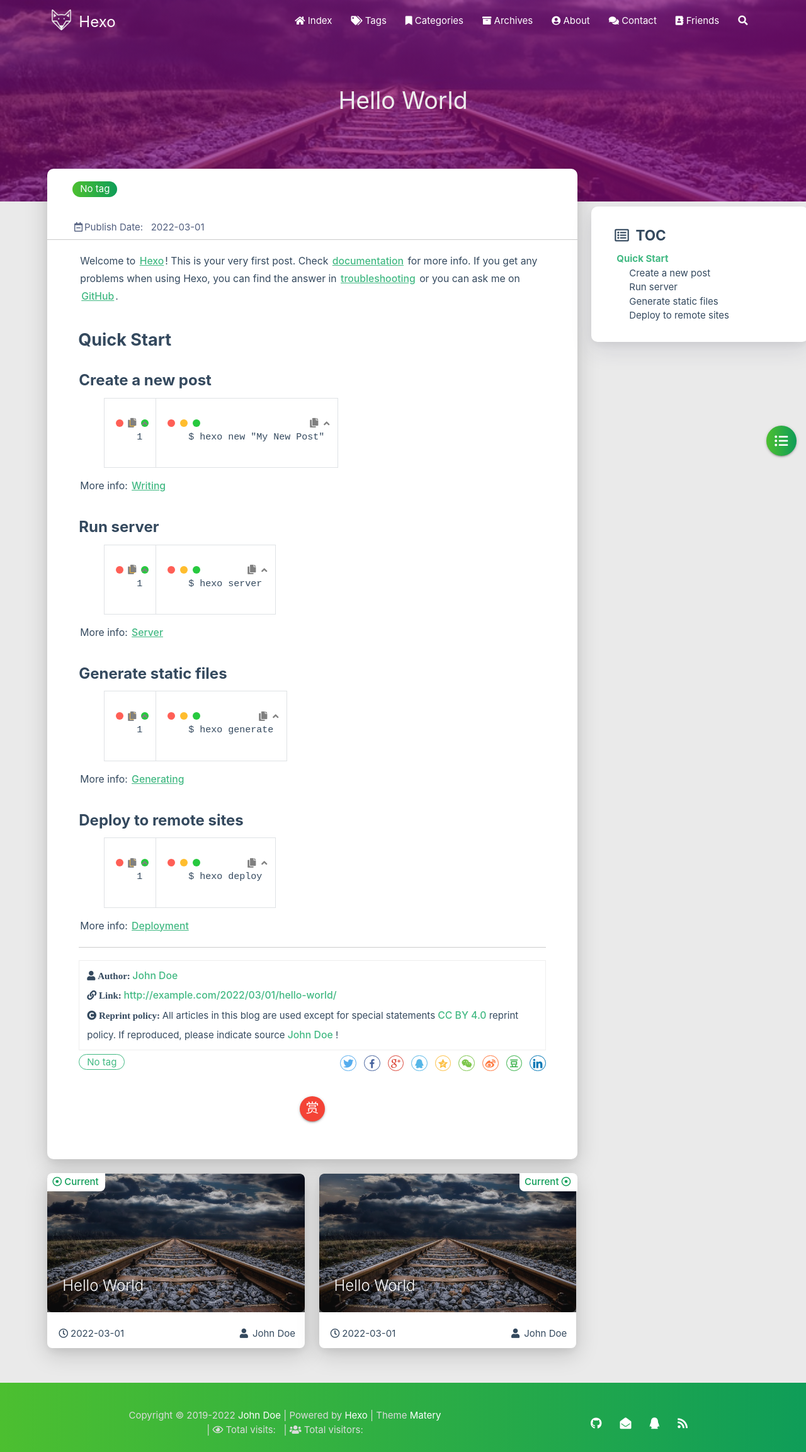
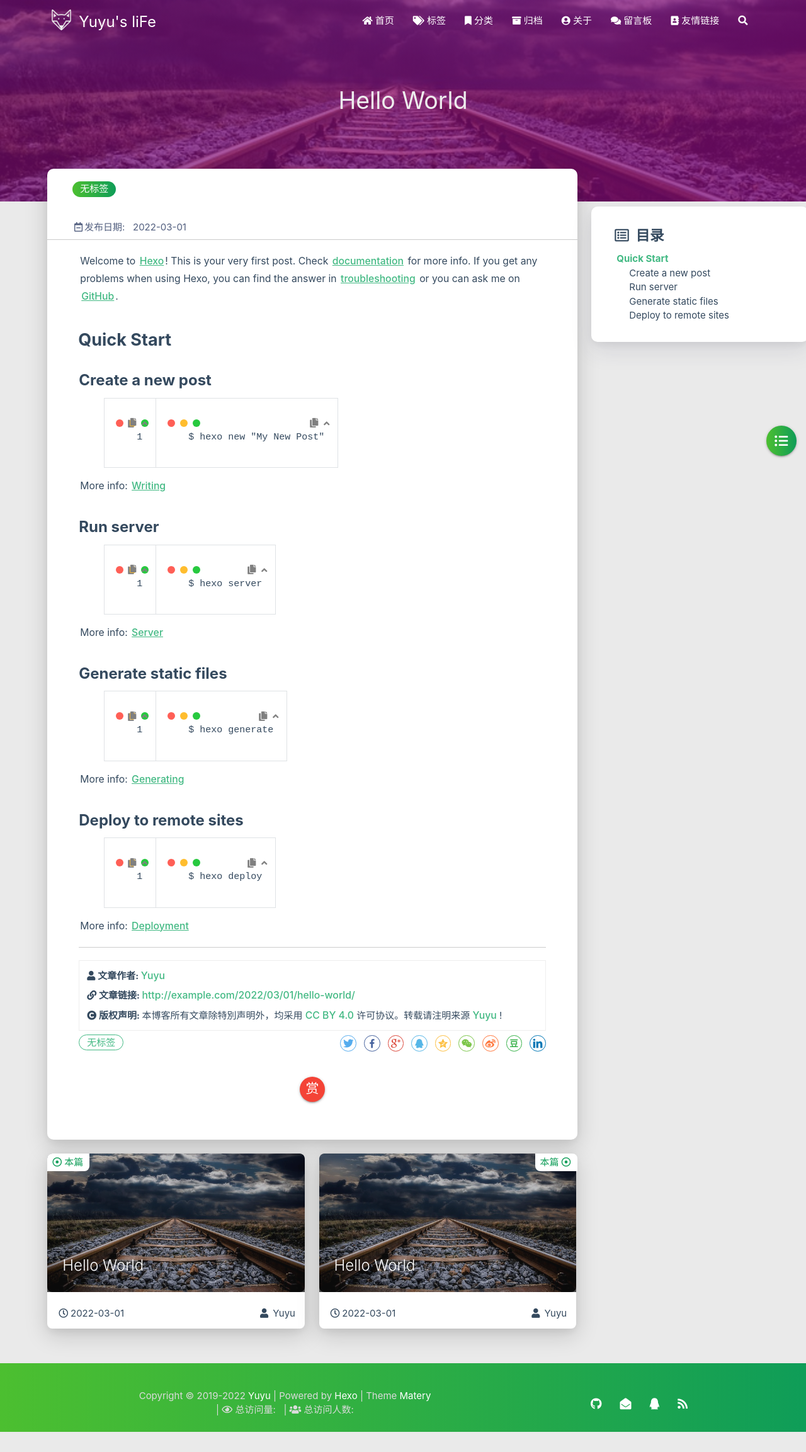
Before and after one commit to jsforyu/jsforyu.github.io, a plain HTML site: page 2022/03/01/hello-world/index.html in a window 1280 px wide. Shown: the whole page at 63% size. After the commit the page ends 2274 px from the top, so only its background shows below. Drawn offline with Linux system fonts and the light colour scheme; some packages are replaced by stand-ins of ours; no server answers; a script that the page names is missing.

Commit message:
Site updated: 2022-03-02 16:20:08

```diff
--- a/2022/03/01/hello-world/index.html
+++ b/2022/03/01/hello-world/index.html
@@ -1,10 +1,10 @@
 <!DOCTYPE HTML>
-<html lang="en">
+<html lang="zh-CN">
 
 
 <head>
     <meta charset="utf-8">
-    <meta name="keywords" content="Hello World, Hexo">
+    <meta name="keywords" content="Hello World, Yuyu&#39;s liFe">
     <meta name="description" content="Welcome to Hexo! This is your very first post. Check documentation for more info. If you get any problems when using Hex">
     <meta http-equiv="X-UA-Compatible" content="IE=edge">
     <meta name="viewport" content="width=device-width, initial-scale=1.0, user-scalable=no">
@@ -17,7 +17,7 @@
     <!-- Global site tag (gtag.js) - Google Analytics -->
 
 
-    <title>Hello World | Hexo</title>
+    <title>Hello World | Yuyu&#39;s liFe</title>
     <link rel="icon" type="image/png" href="/favicon.png">
 
     <link rel="stylesheet" type="text/css" href="/libs/awesome/css/all.min.css">
@@ -44,7 +44,7 @@
 
                     <img src="/medias/logo.png" class="logo-img" alt="LOGO">
 
-                    <span class="logo-span">Hexo</span>
+                    <span class="logo-span">Yuyu&#39;s liFe</span>
                 </a>
             </div>
 
@@ -58,7 +58,7 @@
 
       <i class="fas fa-home" style="zoom: 0.6;"></i>
 
-      <span>Index</span>
+      <span>首页</span>
     </a>
 
   </li>
@@ -69,7 +69,7 @@
 
       <i class="fas fa-tags" style="zoom: 0.6;"></i>
 
-      <span>Tags</span>
+      <span>标签</span>
     </a>
 
   </li>
@@ -80,7 +80,7 @@
 
       <i class="fas fa-bookmark" style="zoom: 0.6;"></i>
 
-      <span>Categories</span>
+      <span>分类</span>
     </a>
 
   </li>
@@ -91,7 +91,7 @@
 
       <i class="fas fa-archive" style="zoom: 0.6;"></i>
 
-      <span>Archives</span>
+      <span>归档</span>
     </a>
 
   </li>
@@ -102,7 +102,7 @@
 
       <i class="fas fa-user-circle" style="zoom: 0.6;"></i>
 
-      <span>About</span>
+      <span>关于</span>
     </a>
 
   </li>
@@ -113,7 +113,7 @@
 
       <i class="fas fa-comments" style="zoom: 0.6;"></i>
 
-      <span>Contact</span>
+      <span>留言板</span>
     </a>
 
   </li>
@@ -124,14 +124,14 @@
 
       <i class="fas fa-address-book" style="zoom: 0.6;"></i>
 
-      <span>Friends</span>
+      <span>友情链接</span>
     </a>
 
   </li>
 
   <li>
     <a href="#searchModal" class="modal-trigger waves-effect waves-light">
-      <i id="searchIcon" class="fas fa-search" title="Search" style="zoom: 0.85;"></i>
+      <i id="searchIcon" class="fas fa-search" title="搜索" style="zoom: 0.85;"></i>
     </a>
   </li>
 </ul>
@@ -143,7 +143,7 @@
 
         <img src="/medias/logo.png" class="logo-img circle responsive-img">
 
-        <div class="logo-name">Hexo</div>
+        <div class="logo-name">Yuyu&#39;s liFe</div>
         <div class="logo-desc">
 
             Never really desperate, only the lost of the soul.
@@ -159,7 +159,7 @@
 
 			    <i class="fa-fw fas fa-home"></i>
 
-			Index
+			首页
 		</a>
 
         </li>
@@ -170,7 +170,7 @@
 
 			    <i class="fa-fw fas fa-tags"></i>
 
-			Tags
+			标签
 		</a>
 
         </li>
@@ -181,7 +181,7 @@
 
 			    <i class="fa-fw fas fa-bookmark"></i>
 
-			Categories
+			分类
 		</a>
 
         </li>
@@ -192,7 +192,7 @@
 
 			    <i class="fa-fw fas fa-archive"></i>
 
-			Archives
+			归档
 		</a>
 
         </li>
@@ -203,7 +203,7 @@
 
 			    <i class="fa-fw fas fa-user-circle"></i>
 
-			About
+			关于
 		</a>
 
         </li>
@@ -214,7 +214,7 @@
 
 			    <i class="fa-fw fas fa-comments"></i>
 
-			Contact
+			留言板
 		</a>
 
         </li>
@@ -225,7 +225,7 @@
 
 			    <i class="fa-fw fas fa-address-book"></i>
 
-			Friends
+			友情链接
 		</a>
 
         </li>
@@ -429,7 +429,7 @@
                 <div class="col s7">
 
                           <div class="article-tag">
-                            <span class="chip bg-color">No tag</span>
+                            <span class="chip bg-color">无标签</span>
                           </div>
 
                 </div>
@@ -441,7 +441,7 @@
             <div class="post-info">
 
                 <div class="post-date info-break-policy">
-                    <i class="far fa-calendar-minus fa-fw"></i>Publish Date:&nbsp;&nbsp;
+                    <i class="far fa-calendar-minus fa-fw"></i>发布日期:&nbsp;&nbsp;
                     2022-03-01
                 </div>
 
@@ -488,17 +488,17 @@
             <div class="reprint__author">
                 <span class="reprint-meta" style="font-weight: bold;">
                     <i class="fas fa-user">
-                        Author:
+                        文章作者:
                     </i>
                 </span>
                 <span class="reprint-info">
-                    <a href="/about" rel="external nofollow noreferrer">John Doe</a>
+                    <a href="/about" rel="external nofollow noreferrer">Yuyu</a>
                 </span>
             </div>
             <div class="reprint__type">
                 <span class="reprint-meta" style="font-weight: bold;">
                     <i class="fas fa-link">
-                        Link:
+                        文章链接:
                     </i>
                 </span>
                 <span class="reprint-info">
@@ -508,14 +508,14 @@
             <div class="reprint__notice">
                 <span class="reprint-meta" style="font-weight: bold;">
                     <i class="fas fa-copyright">
-                        Reprint policy:
+                        版权声明:
                     </i>
                 </span>
                 <span class="reprint-info">
-                    All articles in this blog are used except for special statements
+                    本博客所有文章除特別声明外，均采用
                     <a href="https://creativecommons.org/licenses/by/4.0/deed.zh" rel="external nofollow noreferrer" target="_blank">CC BY 4.0</a>
-                    reprint policy. If reproduced, please indicate source
-                    <a href="/about" target="_blank">John Doe</a>
+                    许可协议。转载请注明来源
+                    <a href="/about" target="_blank">Yuyu</a>
                     !
                 </span>
             </div>
@@ -524,7 +524,7 @@
 
     <script async defer>
       document.addEventListener("copy", function (e) {
-        let toastHTML = '<span>Copied successfully, please follow the reprint policy of this article</span><button class="btn-flat toast-action" onclick="navToReprintStatement()" style="font-size: smaller">more</a>';
+        let toastHTML = '<span>复制成功，请遵循本文的转载规则</span><button class="btn-flat toast-action" onclick="navToReprintStatement()" style="font-size: smaller">查看</a>';
         M.toast({html: toastHTML})
       });
 
@@ -539,7 +539,7 @@
                 <div class="post-meta__tag-list" style="display: inline-block;">
 
                         <div class="article-tag">
-                            <span class="chip bg-color">No tag</span>
+                            <span class="chip bg-color">无标签</span>
                         </div>
 
                 </div>
@@ -713,7 +713,7 @@
 
         <div class="article col s12 m6" data-aos="fade-up" data-aos="fade-up">
             <div class="article-badge left-badge text-color">
-                <i class="far fa-dot-circle"></i>&nbsp;Current
+                <i class="far fa-dot-circle"></i>&nbsp;本篇
             </div>
             <div class="card">
                 <a href="/2022/03/01/hello-world/">
@@ -738,7 +738,7 @@
                         <span class="publish-author">
 
                             <i class="fas fa-user fa-fw"></i>
-                            John Doe
+                            Yuyu
 
                         </span>
                     </div>
@@ -751,7 +751,7 @@
 
         <div class="article col s12 m6" data-aos="fade-up">
             <div class="article-badge right-badge text-color">
-                Current&nbsp;<i class="far fa-dot-circle"></i>
+                本篇&nbsp;<i class="far fa-dot-circle"></i>
             </div>
             <div class="card">
                 <a href="/2022/03/01/hello-world/">
@@ -776,7 +776,7 @@
                         <span class="publish-author">
 
                             <i class="fas fa-user fa-fw"></i>
-                            John Doe
+                            Yuyu
 
                         </span>
                     </div>
@@ -814,7 +814,7 @@
     </div>
     <div id="toc-aside" class="expanded col l3 hide-on-med-and-down">
         <div class="toc-widget card" style="background-color: white;">
-            <div class="toc-title"><i class="far fa-list-alt"></i>&nbsp;&nbsp;TOC</div>
+            <div class="toc-title"><i class="far fa-list-alt"></i>&nbsp;&nbsp;目录</div>
             <div id="toc-content"></div>
         </div>
     </div>
@@ -976,7 +976,7 @@
 
                 <span id="year">2019-2022</span>
 
-            <a href="/about" target="_blank">John Doe</a>
+            <a href="/about" target="_blank">Yuyu</a>
             |&nbsp;Powered by&nbsp;<a href="https://hexo.io/" target="_blank">Hexo</a>
             |&nbsp;Theme&nbsp;<a href="https://github.com/blinkfox/hexo-theme-matery" target="_blank">Matery</a>
             <br>
@@ -987,13 +987,13 @@
 
 
                 <span id="busuanzi_container_site_pv">
-                &nbsp;|&nbsp;<i class="far fa-eye"></i>&nbsp;Total visits:&nbsp;
+                &nbsp;|&nbsp;<i class="far fa-eye"></i>&nbsp;总访问量:&nbsp;
                     <span id="busuanzi_value_site_pv" class="white-color"></span>
             </span>
 
 
                 <span id="busuanzi_container_site_uv">
-                &nbsp;|&nbsp;<i class="fas fa-users"></i>&nbsp;Total visitors:&nbsp;
+                &nbsp;|&nbsp;<i class="fas fa-users"></i>&nbsp;总访问人数:&nbsp;
                     <span id="busuanzi_value_site_uv" class="white-color"></span>
             </span>
 
@@ -1046,8 +1046,8 @@
 <div id="searchModal" class="modal">
     <div class="modal-content">
         <div class="search-header">
-            <span class="title"><i class="fas fa-search"></i>&nbsp;&nbsp;Search</span>
-            <input type="search" id="searchInput" name="s" placeholder="Please enter a search keyword"
+            <span class="title"><i class="fas fa-search"></i>&nbsp;&nbsp;搜索</span>
+            <input type="search" id="searchInput" name="s" placeholder="请输入搜索的关键字"
                    class="search-input">
         </div>
         <div id="searchResult"></div>
```
Also changed, not shown: archives/2022/03/index.html (+30 -30 lines), archives/2022/index.html (+30 -30 lines), archives/index.html (+30 -30 lines), index.html (+28 -28 lines).
